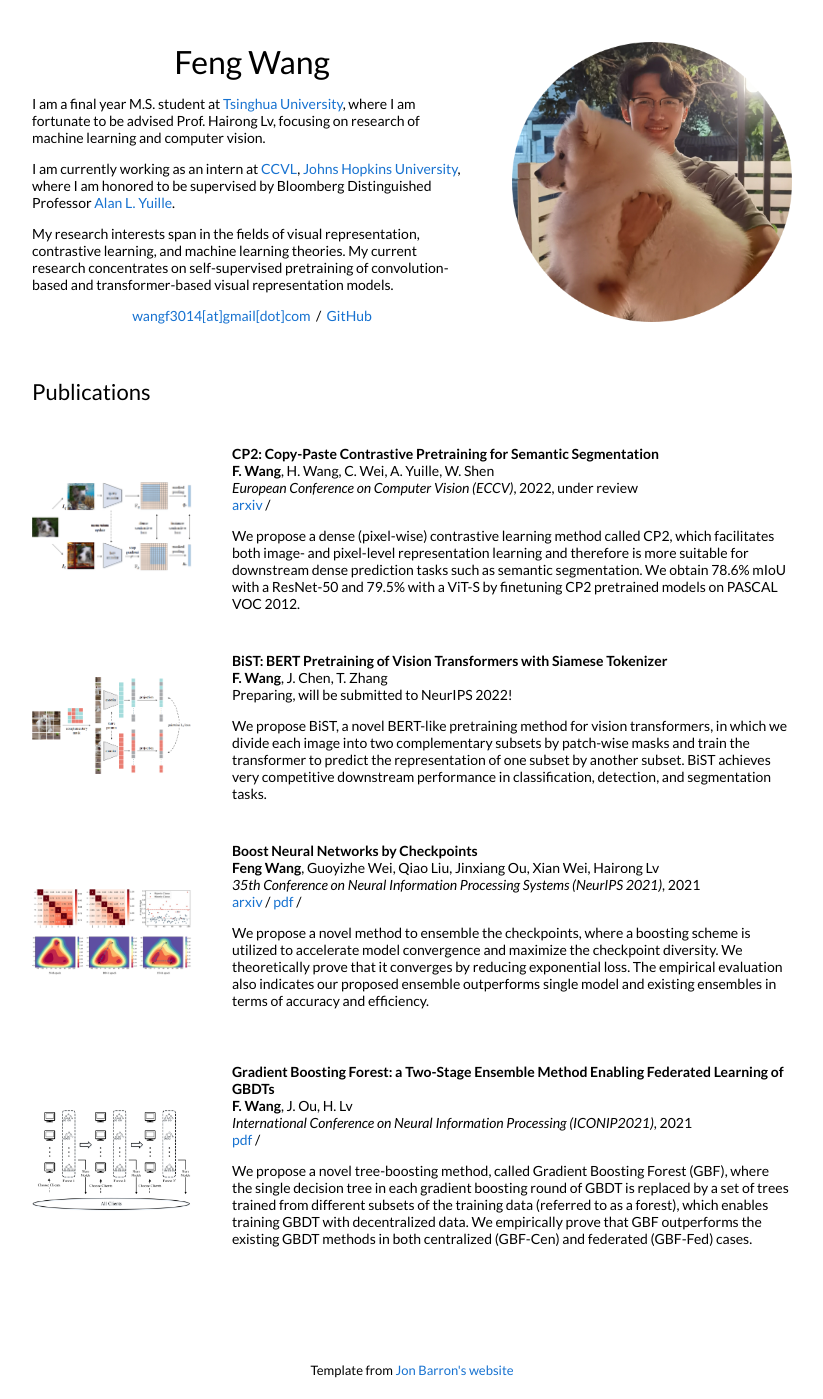
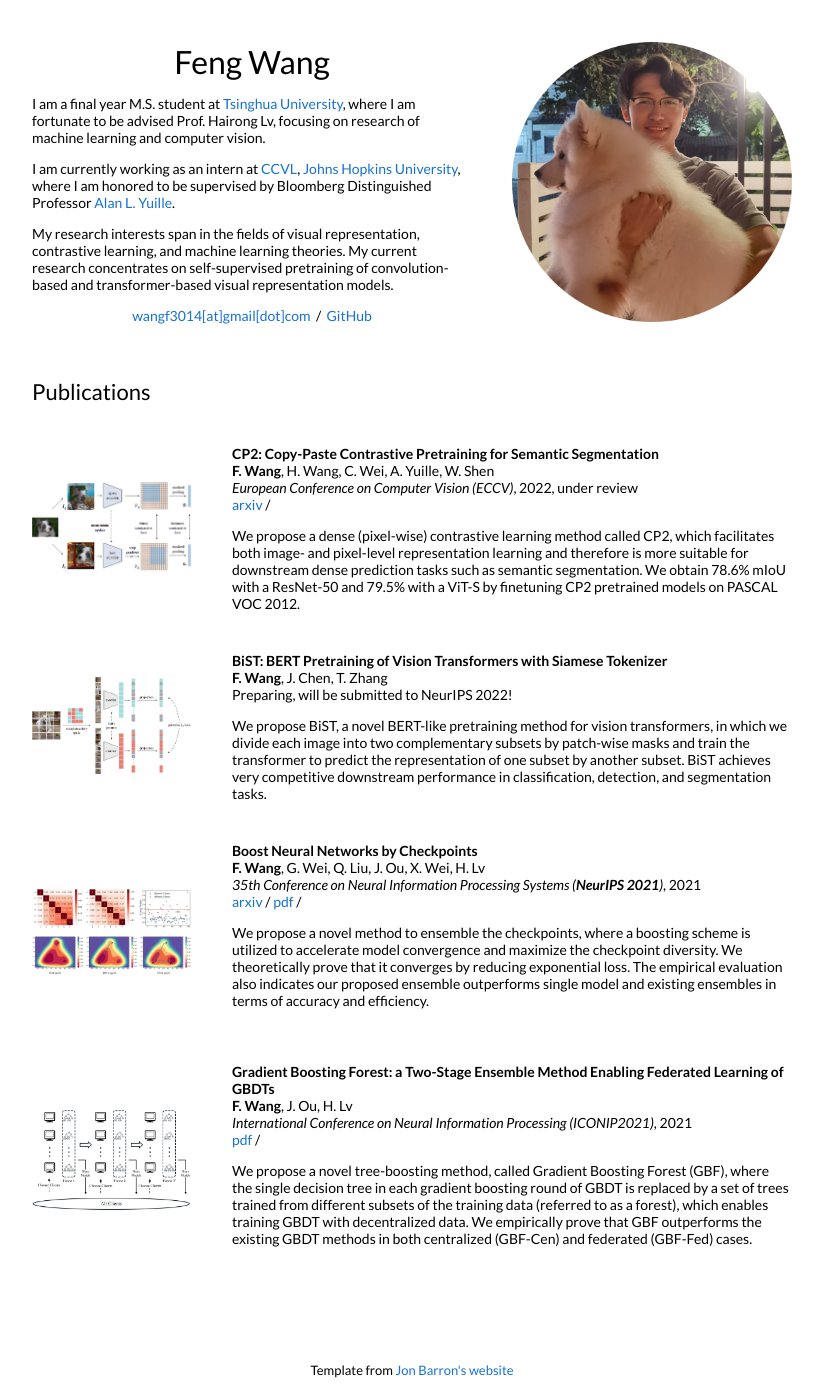
Before and after one commit to feng-wang-thu19/wangf.github.io, a Jekyll site: the page built from _posts/2019-05-29-crv.markdown, in a window 1280 px wide. Shown: the whole page, without its empty margins (228-1051 px from the left). Built offline with Jekyll 4.4.1, drawn with Linux system fonts in a browser that asks for light colours.

Commit message:
Update 2019-05-29-crv.markdown

```diff
--- a/_posts/2019-05-29-crv.markdown
+++ b/_posts/2019-05-29-crv.markdown
@@ -5,8 +5,8 @@ date:   2021-12-01 22:21:59 +00:00
 image: /images/thumbnail_01.jpg
 categories: research
 author: "Feng Wang"
-authors: "<strong>Feng Wang</strong>, Guoyizhe Wei, Qiao Liu, Jinxiang Ou, Xian Wei, Hairong Lv"
-venue: "35th Conference on Neural Information Processing Systems (NeurIPS 2021)"
+authors: "<strong>F. Wang</strong>, G. Wei, Q. Liu, J. Ou, X. Wei, H. Lv"
+venue: "35th Conference on Neural Information Processing Systems (<strong>NeurIPS 2021</strong>)"
 arxiv: https://arxiv.org/abs/2110.00959
 pdf: https://proceedings.neurips.cc/paper/2021/file/a40511cad8383e5ae8ddd8b855d135da-Paper.pdf
 ---
```
